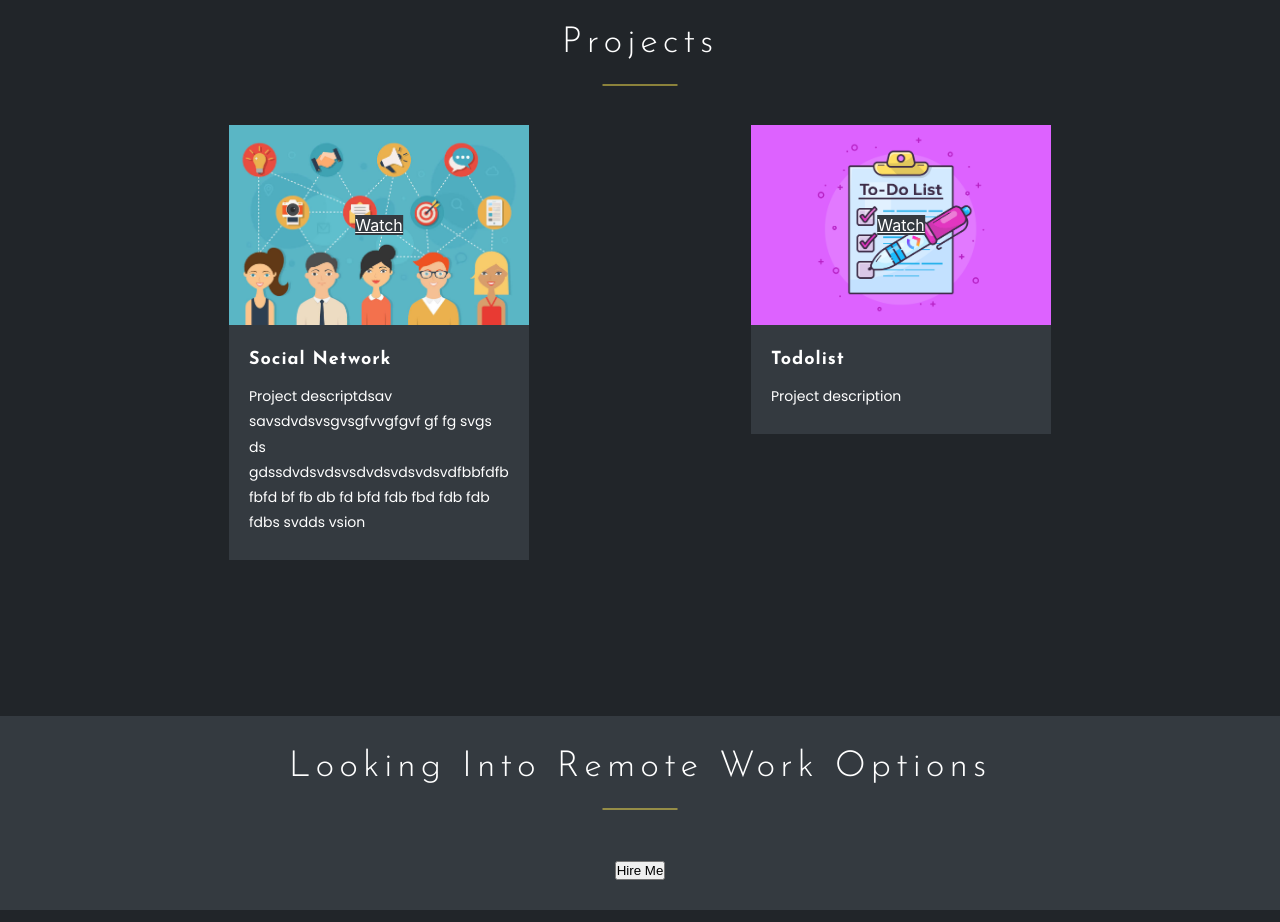
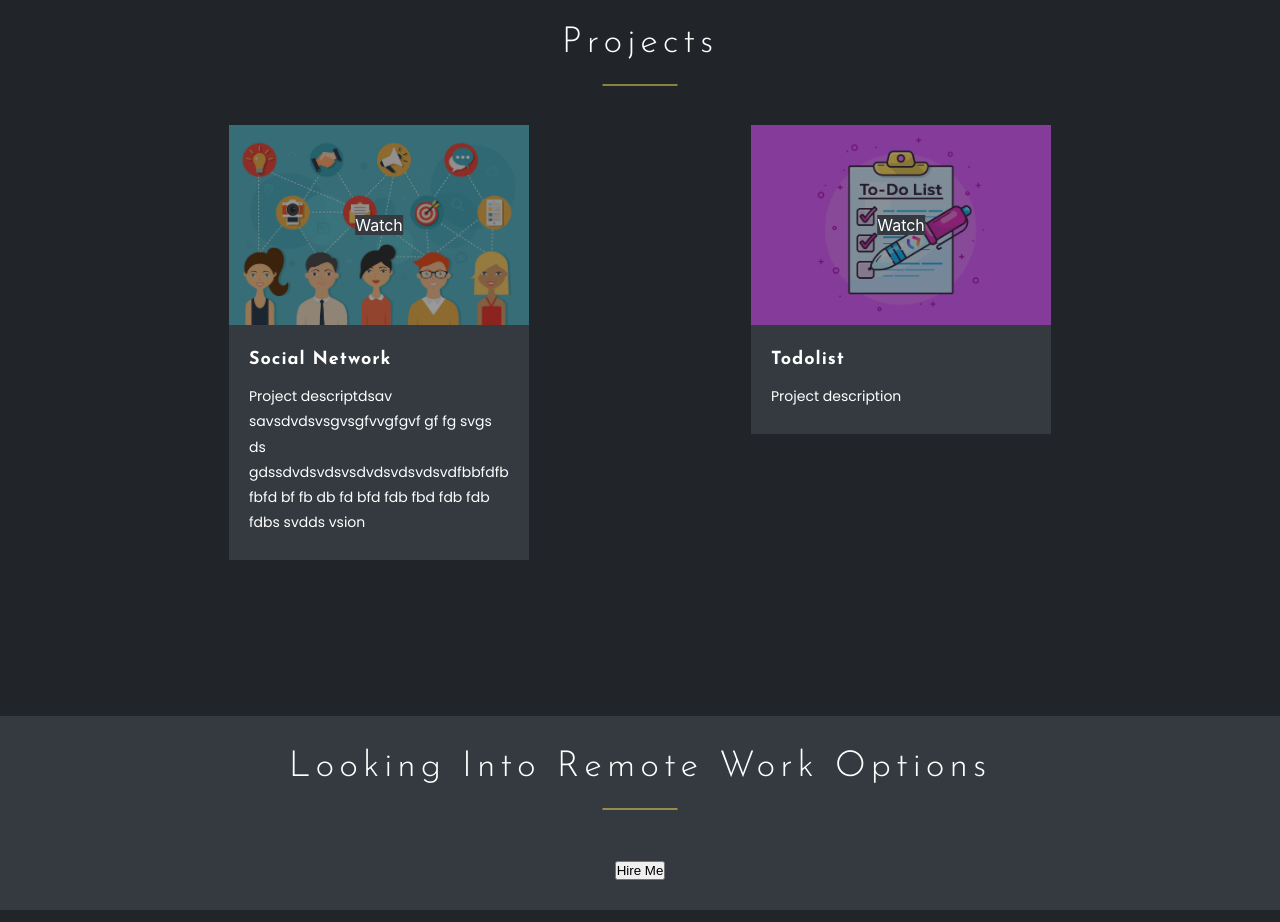
Before and after one commit to Sene4kaaa/portfolio, a React (Create React App) app: page / in a window 1280 px wide. Shown: the part 1420-2342 px from the top of the page. Built offline with nearby package versions, Linux system fonts and the light colour scheme.

Commit message:
Refactoring code

```diff
--- a/src/components/Projects/Project/Project.module.css
+++ b/src/components/Projects/Project/Project.module.css
@@ -29,6 +29,18 @@
     background-size: cover;
     background-position: center;
     background-repeat: no-repeat;
+    position: relative;
+}
+
+.icon::before {
+    position: absolute;
+    content: '';
+    background-color: black;
+    top: 0;
+    bottom: 0;
+    left: 0;
+    right: 0;
+    opacity: 0.4;
 }
 
 .watch {
@@ -38,8 +50,13 @@
     top: 50%;
     left: 50%;
     transform: translate(-50%, -50%);
+    z-index: 1;
+    text-decoration: none;
 
+}
 
+.watch:hover {
+    text-decoration: underline #f5df4e;
 }
 
 .title_description {
```
